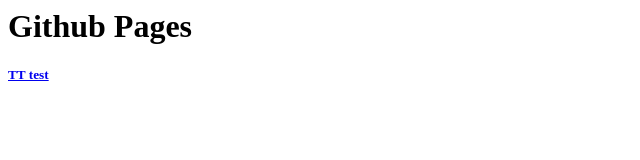
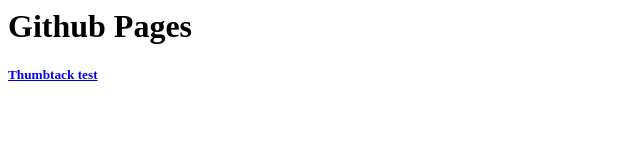
Before and after one commit to jessestauffer/jessestauffer.github.io, a plain HTML site: page index.html in a window 1280 px wide. Shown: the full height of the page, 0-640 px from the left. Drawn offline with Linux system fonts and the light colour scheme.

Commit message:
Update index.html

```diff
--- a/index.html
+++ b/index.html
@@ -1,9 +1,10 @@
 <html>
   <head>
     <title>Github Pages</title>
+    <meta name="viewport" content="width=device-width, initial-scale=1">
   </head>
   <body>
     <h1>Github Pages</h1>
-    <a href="tt://test"><h5>TT test</h5></a>
+    <a href="thumbtack://test"><h5>Thumbtack test</h5></a>
   </body>
 </html>
```
